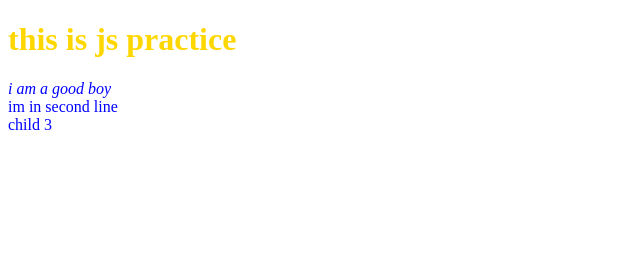
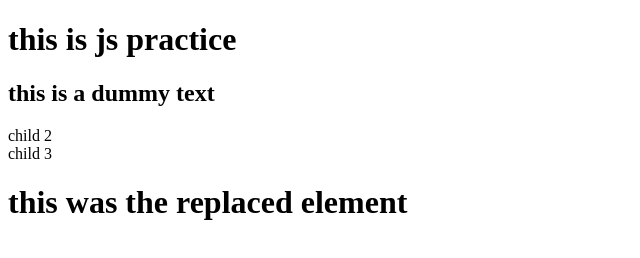
Before and after one commit to sb7118/html-basics, a plain HTML site: page JS PRAC/main.html in a window 1280 px wide. Shown: the whole page, without its empty margins (0-640 px from the left). Drawn offline with Linux system fonts and the light colour scheme.

Commit message:
steping forward

```diff
--- a/JS PRAC/element selectors.js
+++ b/JS PRAC/element selectors.js
@@ -7,7 +7,7 @@ let element = document.getElementById("1");
 // element=element.styleSheets.color="red";
 element.style.color="red";
 element.innerText="i am a good boy";
-//i can use htlm tag inside inner.html
+//i can use html tag inside inner.html
 element.innerHTML="<i>i am a good boy</i>";
 console.log(element);
 
--- a/JS PRAC/main.html
+++ b/JS PRAC/main.html
@@ -9,10 +9,12 @@
 <body>
     <h1>this is js practice</h1>
     <div id="parent" class="parent">
-        <div class="child-1" id="1"> child 1</div>
-        <div class="child-2" id="2"> child 2</div>
-        <div class="child-3" id="3">child 3</div>
+        <div class="child" id="1"> child 1</div>
+        <div class="child" id="2"> child 2</div>
+        <div class="child" id="3">child 3</div>
     </div>
-    <script src="element selectors.js"></script>
+    <!-- <script src="element selectors.js"></script> -->
+    <!-- <script src="transverse.js"></script> -->
+    <script src="manipulation.js"></script>
 </body>
 </html>
--- /dev/null
+++ b/JS PRAC/manipulation.js
@@ -0,0 +1,32 @@
+console.log("hello world!");
+
+//creating , removing and replacing elements through JS
+
+//CREATION
+let element = document.createElement("h2");//creates element
+element.className = "dummy";//given classname
+element.id = "h2";//id name
+element.setAttribute("title","dummy heading");//setting attribute ("name","value")
+/*element.innerText= "this is a dummy text";//displays text
+element.innerText= "this is a dummy text";*/
+
+//we can also display text through createTextNode() method
+let text = document.createTextNode("this is a dummy text");
+element.appendChild(text);//appending text to the element
+
+let qwe = document.querySelector(".parent");
+qwe.appendChild(element);//appends element after div.parent
+ console.log(element);
+
+//REPLACEMEN & REMOVEing
+let qwerty = document.createElement("h1");
+qwerty.className="h1";
+qwerty.id = "h2";
+
+let tnode = document.createTextNode("this was the replaced element");
+qwerty.appendChild(tnode);
+
+ element.replaceWith(qwerty);//replacing element with qwerty
+
+ let parent = document.getElementById("parent");
+ parent.replaceChild(element,document.getElementById("1"));
```
